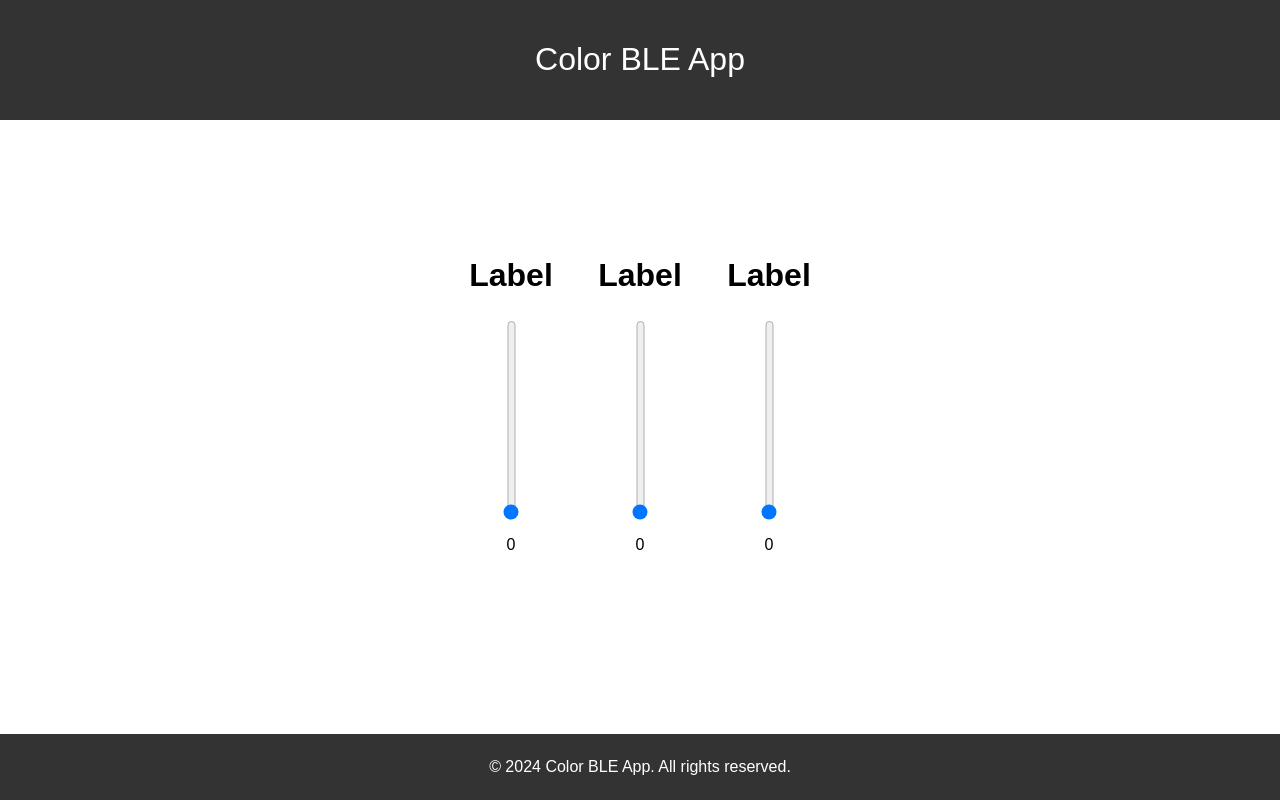
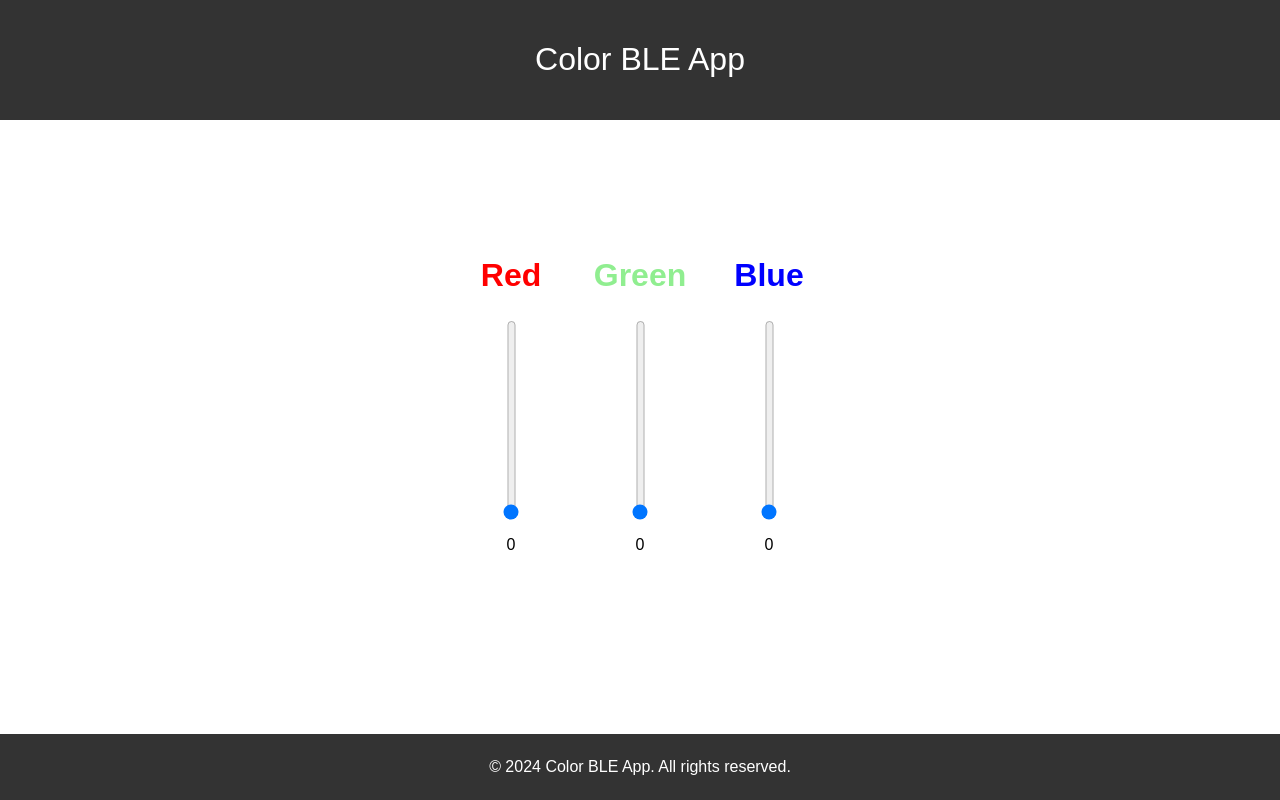
Before and after one commit to Makoto8247/color-ble-app, a Svelte app: page / in a window 1280 px wide. Built offline with nearby package versions, Linux system fonts and the light colour scheme.

Commit message:
BluetoothLE enabled

```diff
--- a/package.json
+++ b/package.json
@@ -19,6 +19,7 @@
     "vite": "^5.2.0"
   },
   "dependencies": {
+    "@capacitor-community/bluetooth-le": "^3.1.2",
     "@capacitor/android": "^5.7.4",
     "@capacitor/cli": "^5.7.4",
     "@capacitor/core": "^5.7.4",
--- a/src/App.svelte
+++ b/src/App.svelte
@@ -7,9 +7,9 @@ import ColorRange from "./lib/ColorRange.svelte";
 <Header />
 <div class="main">
     <div class="colorRanges">
-        <ColorRange />
-        <ColorRange />
-        <ColorRange />
+        <ColorRange title="Red" colorState="red"/>
+        <ColorRange title="Green" colorState="green"/>
+        <ColorRange title="Blue" colorState="blue"/>
     </div>
 </div>
 
--- a/src/lib/ColorRange.svelte
+++ b/src/lib/ColorRange.svelte
@@ -1,12 +1,13 @@
 <script lang="ts">
 export let title = "Label";
+export let colorState = "red";
 let colorRange = 0;
 const minRange = 0;
 const maxRange = 255;
 
 </script>
 <div class="flexbox">
-    <h2>{title}</h2>
+    <h2 class="{colorState}">{title}</h2>
     <input type="range" min={minRange} max={maxRange} bind:value={colorRange}>
 
     <p>{colorRange}</p>
@@ -33,4 +34,14 @@ input[type=range] {
 p {
     text-align: center;
 }
+
+.red {
+    color: red;
+}
+.green {
+    color: lightgreen;
+}
+.blue {
+    color: blue;
+}
 </style>
```
Also changed, not shown: capacitor.config.ts (+10 -0 lines), 6 other files (tests, documents, lock files or other folders).
